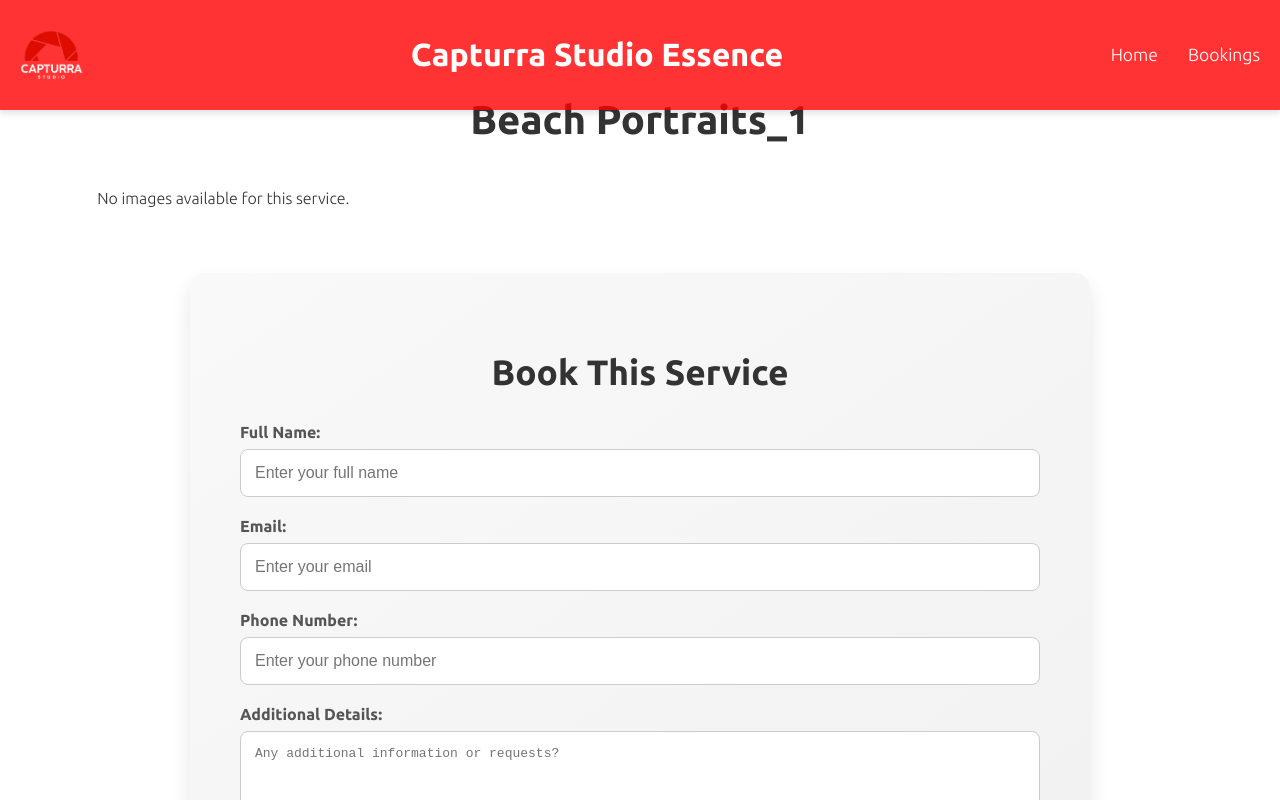
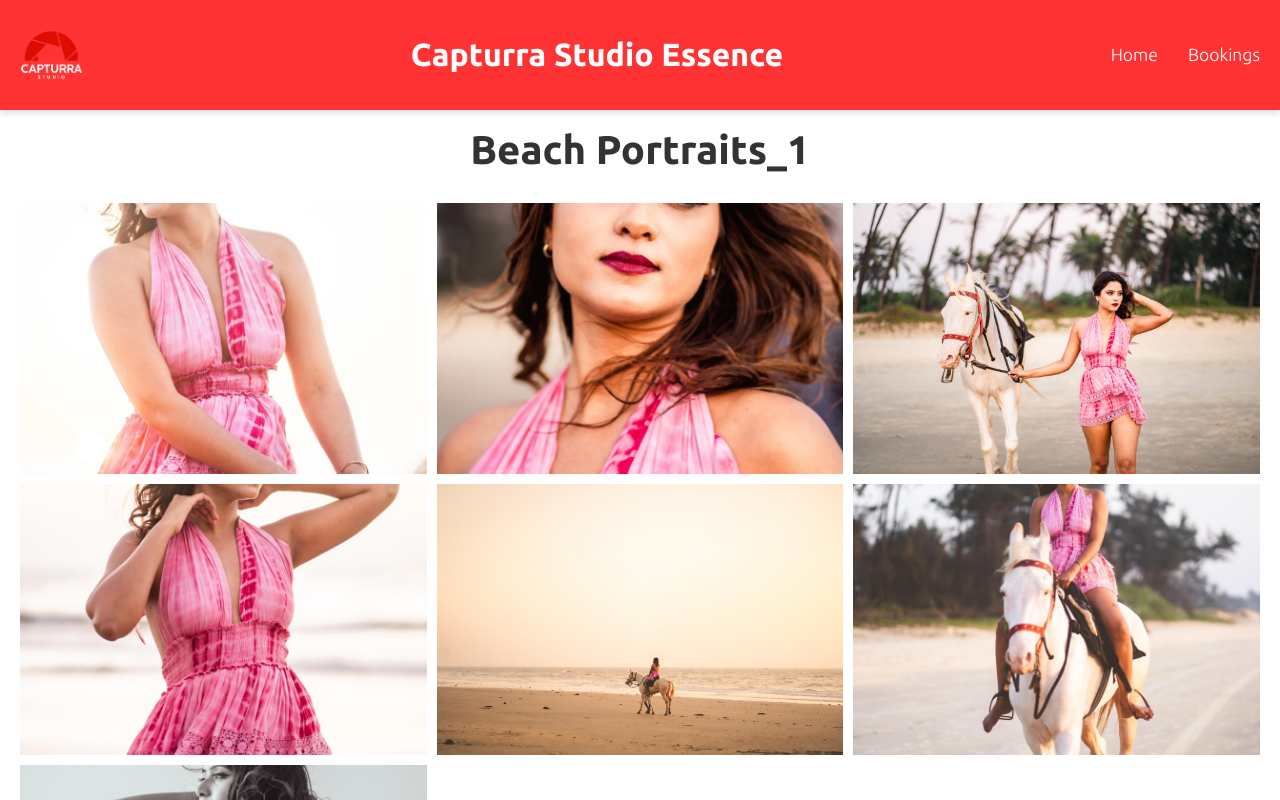
Before and after one commit to raj3131/Capttura, a React (Create React App) app: page /services/beach-portraits_1 in a window 1280 px wide. Shown: the top 800 px of the page. Built offline with nearby package versions, Linux system fonts and the light colour scheme.

Commit message:
initial commit6

```diff
--- a/src/components/Header.css
+++ b/src/components/Header.css
@@ -118,7 +118,7 @@ nav ul li a:hover {
     text-align: center;
     background: rgba(255, 0, 0, 0.7); /* Red background for dropdown */
     position: absolute;
-    top: 60px;
+    top: 70px;
     left: 0;
     padding: 20px 0;
     z-index: 999;
--- a/src/components/ServicePage.css
+++ b/src/components/ServicePage.css
@@ -5,7 +5,7 @@
 }
 
 .service-page h1 {
-    padding-top: 50px;
+    padding-top: 80px;
     font-size: 2.5em;
     margin-bottom: 30px;
     text-transform: capitalize;
@@ -164,9 +164,16 @@ button[type="submit"]:hover {
 
 /* Responsive Adjustments */
 @media (max-width: 768px) {
+
+    .service-page h1 {
+        padding-top: 50px;
+        font-size: 2.5em;
+        margin-bottom: 30px;
+        text-transform: capitalize;
+        color: #333;
+    }
     .masonry-gallery {
-        grid-template-columns: 1fr; /* One picture in a row on tablets */
-
+        grid-template-columns: 1fr;
         gap: 8px;
     }
 
--- a/src/components/ServicePage.js
+++ b/src/components/ServicePage.js
@@ -1,4 +1,4 @@
-import React, { useState } from 'react';
+import React, { useState, useEffect } from 'react';
 import { useParams } from 'react-router-dom';
 import './ServicePage.css';
 
@@ -93,7 +93,7 @@ const serviceImages = {
     image9,
     image10,
   ],
-  'beach-portraits': [
+  'beach-portraits_1': [
     image11,
     image12,
     image13,
@@ -168,7 +168,12 @@ const serviceImages = {
     image70,
   ],
 };
+
 function ServicePage() {
+  useEffect(() => {
+    window.scrollTo(0, 0);
+  }, []);
+
   const { serviceId } = useParams();
   const images = serviceImages[serviceId] || [];
   const [modalImage, setModalImage] = useState(null);
@@ -192,7 +197,7 @@ function ServicePage() {
               tabIndex={0}
               onKeyDown={(e) => e.key === 'Enter' && openModal(src)}
             >
-              <img src={src} alt={`Gallery image ${index + 1}`} />
+              <img src={src} alt={`Gallery item ${index + 1}`} />
             </div>
           ))
         ) : (
@@ -200,7 +205,6 @@ function ServicePage() {
         )}
       </div>
 
-      {/* Modal View */}
       {modalImage && (
         <div
           className="modal"
@@ -210,7 +214,7 @@ function ServicePage() {
           tabIndex={-1}
         >
           <span className="close" onClick={closeModal} role="button" tabIndex={0}>&times;</span>
-          <img className="modal-content" src={modalImage} alt="Enlarged view of the selected gallery image" />
+          <img className="modal-content" src={modalImage} alt="Enlarged view" />
         </div>
       )}
 
```
